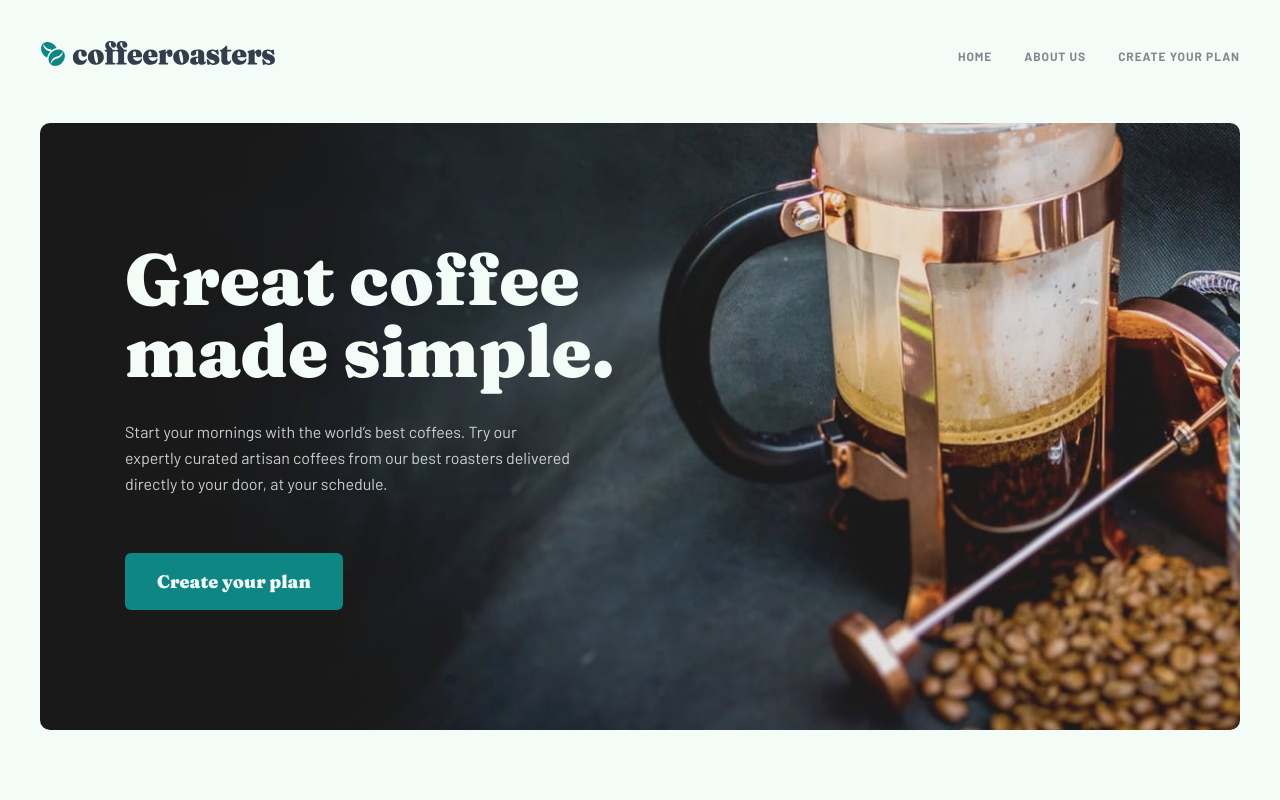
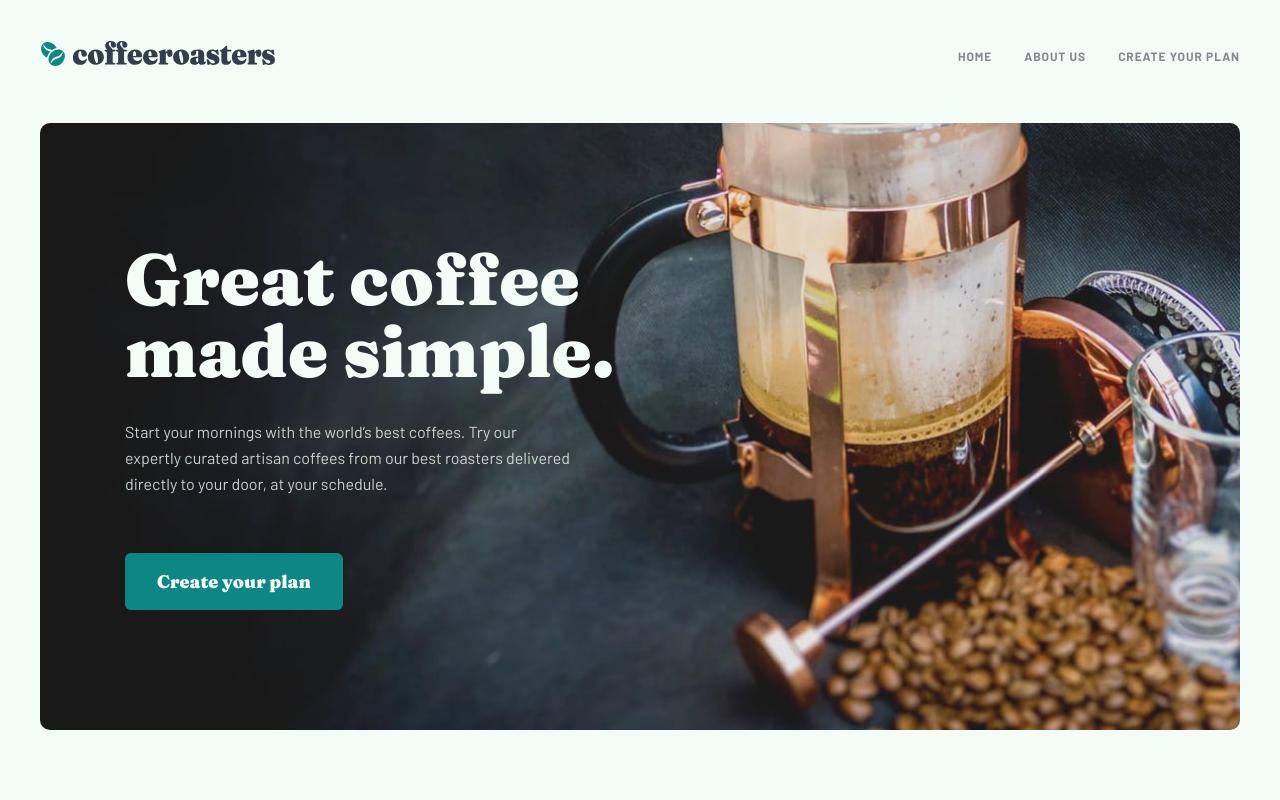
Before and after one commit to Andrparsons/coffeeroasters, a Next.js app: page / in a window 1280 px wide. Shown: the top 800 px of the page. Built offline with nearby package versions, Linux system fonts and the light colour scheme.

Commit message:
fixed background for about page intro - mobile

```diff
--- a/styles/About.module.css
+++ b/styles/About.module.css
@@ -9,12 +9,12 @@
 }
 
 .intro {
-  margin-top: 2.5rem;
-  border-radius: 0.625rem;
-  padding: 6.25rem 1.5rem;
+  border-radius: var(--radiusLarge);
+  padding: 6.875rem 1.5rem 5.5rem 1.5rem;
   background: url(/about/mobile/image-hero-whitecup.jpg);
   background-repeat: no-repeat;
   background-size: cover;
+  background-position: top right;
   color: var(--textLight);
 }
 
@@ -24,10 +24,10 @@
 
 .introParagraph {
   opacity: 0.8;
-  margin: 1.5rem 0 2.5rem;
+  margin: 1.5rem 0 0;
 }
 
-@media (min-width: 550px) {
+@media (min-width: 500px) {
   .intro {
     margin-top: 3.3125rem;
     padding: 6.5rem 3.625rem;
@@ -57,13 +57,13 @@
 }
 
 @media (min-width: 550px) {
-  .intro {
+  .quality {
     background-image: url(/about/tablet/bg-quality.png);
   }
 }
 
 @media (min-width: 900px) {
-  .intro {
+  .quality {
     background-image: url(/about/desktop/bg-quality.png);
   }
 }
--- a/styles/Home.module.css
+++ b/styles/Home.module.css
@@ -53,6 +53,7 @@
   background: url(/home/mobile/image-hero-coffeepress.jpg);
   background-repeat: no-repeat;
   background-size: cover;
+  background-position: top right;
   color: var(--textLight);
 }
 
```
